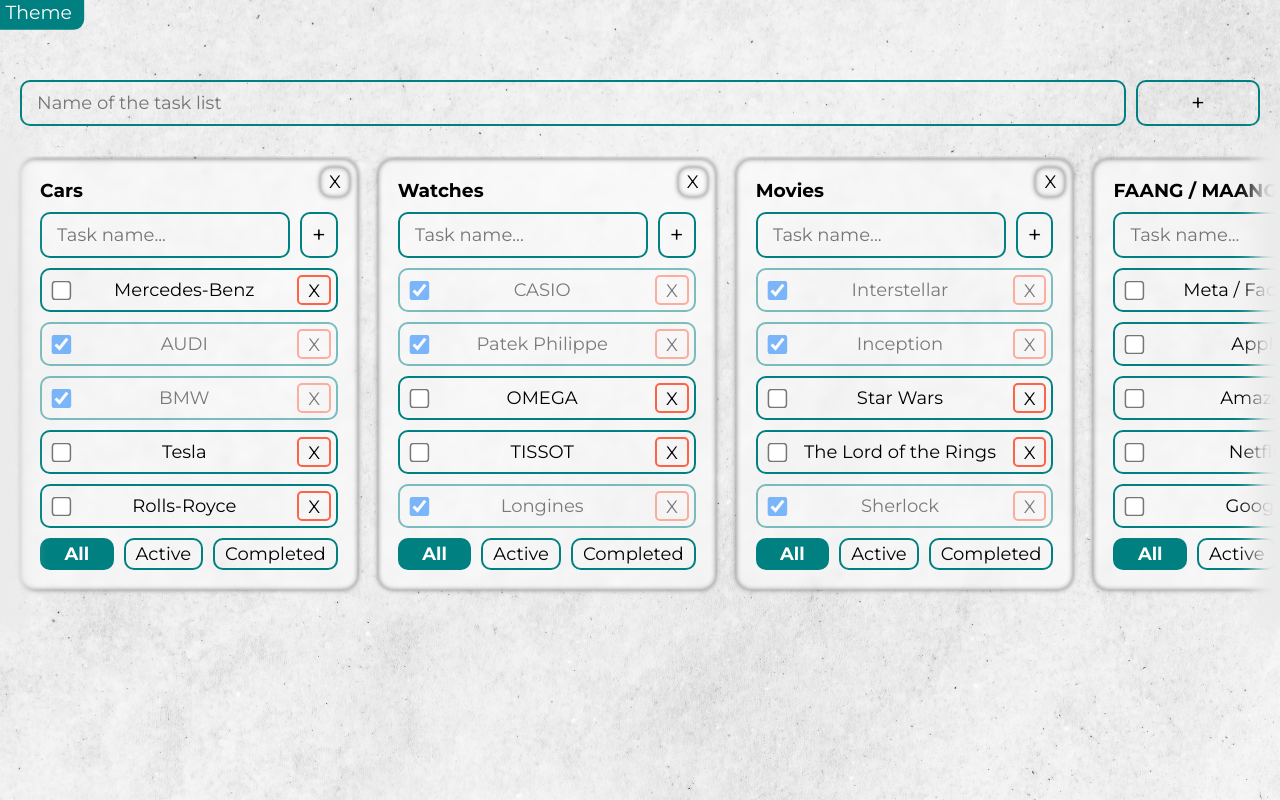
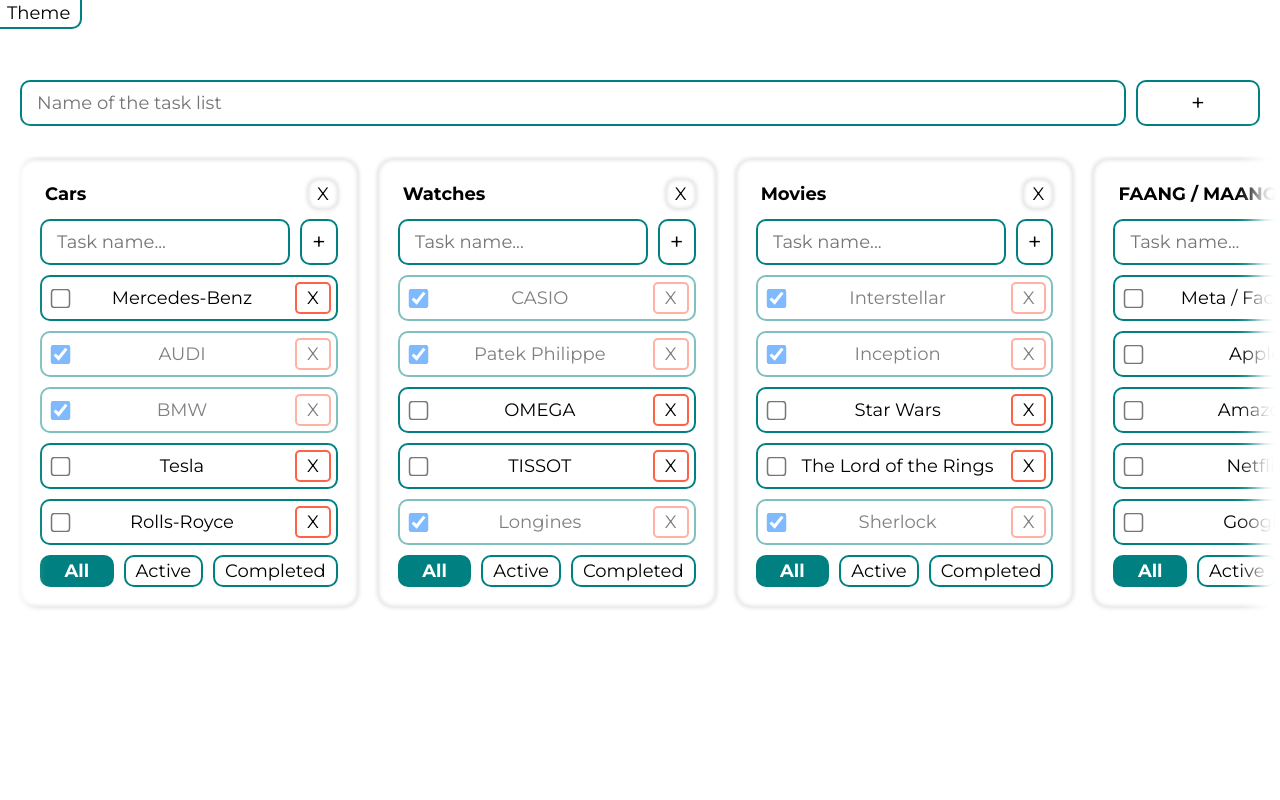
Before and after one commit to IlhomAliyev/todo-list-app, a React (Create React App) app: page / in a window 1280 px wide. Built offline with nearby package versions, Linux system fonts and the light colour scheme.

Commit message:
added "rename todolist" feature

```diff
--- a/src/App.tsx
+++ b/src/App.tsx
@@ -1,29 +1,37 @@
-import { useState } from 'react';
+import { useEffect, useState } from 'react';
 import { v1 } from 'uuid';
 import AddItemForm from './components/AddItemForm/AddItemForm';
-import ToDoList from './components/ToDoList/ToDoList';
+import ToDoList, { TaskType } from './components/ToDoList/ToDoList';
 import {
   ToDoListTypes,
   allToDoListDefault,
   tasksObjectDefault,
 } from './data/tasks';
-import darkBg from './img/dark.jpg';
-import lightBg from './img/light.jpg';
 import './styles/App.scss';
 
 export type FilterValuesType = 'all' | 'completed' | 'active';
 
+export type TasksStateType = {
+  [key: string]: Array<TaskType>;
+};
+
 const App = () => {
-  let [bgImg, setBgImage] = useState(lightBg);
+  const [darkMode, setDarkMode] = useState(false);
+
   const themeSwitch = () => {
-    const appDiv = document.querySelector('.App');
-    appDiv?.classList.toggle('_dark');
-
-    appDiv?.classList.contains('_dark') ? (bgImg = darkBg) : (bgImg = lightBg);
-    setBgImage(bgImg);
+    setDarkMode(!darkMode);
   };
 
-  //todo нужно оптимизировать (при вводе обновляется весь объект tasksObj)
+  useEffect(() => {
+    darkMode
+      ? (document.body.className = '_dark')
+      : (document.body.className = '');
+  }, [darkMode]);
+
+  const [allToDoLists, setAllToDoLists] = useState<Array<ToDoListTypes>>(allToDoListDefault);
+  const [tasksObj, setTasksObj] = useState<TasksStateType>(tasksObjectDefault);
+
+  //todo ye;yj jgnbvbpbhjdfnm (ghb ddjlt j,yjdkztncz dtcm j,]trn ефылыЩио)
   const changeTaskName = (toDoListID: string, id: string, value: string) => {
     let task = tasksObj[toDoListID].find((t) => t.id === id);
     if (task) {
@@ -32,9 +40,13 @@
     }
   };
 
-  const [allToDoLists, setAllToDoLists] =
-    useState<Array<ToDoListTypes>>(allToDoListDefault);
-  const [tasksObj, setTasksObj] = useState(tasksObjectDefault);
+  const changeToDoListName = (toDoListID: string, value: string) => {
+    let exactToDoList = allToDoLists.find((tdl) => tdl.id === toDoListID);
+    if (exactToDoList) {
+      exactToDoList.title = value;
+      setAllToDoLists([...allToDoLists]);
+    }
+  };
 
   const removeToDoList = (toDoListID: string) => {
     let filteredAllToDoLists = allToDoLists.filter(
@@ -48,7 +60,7 @@
 
   const addToDoList = (title: string) => {
     let newToDoList: ToDoListTypes = { id: v1(), title: title, filter: 'all' };
-    let updatedToDoLists = [newToDoList, ...allToDoLists];
+    let updatedToDoLists: ToDoListTypes[] = [newToDoList, ...allToDoLists];
 
     let newTasksObj = { [newToDoList.id]: [], ...tasksObj };
 
@@ -126,6 +138,7 @@
                   changeTaskStatus={changeStatus}
                   removeToDoList={removeToDoList}
                   changeTaskName={changeTaskName}
+                  changeToDoListName={changeToDoListName}
                 />
               );
             })}
@@ -138,7 +151,6 @@
       <button id="theme-button" onClick={themeSwitch}>
         Theme
       </button>
-      <img id="background" src={bgImg} alt="Background Image" />
     </div>
   );
 };
--- /dev/null
+++ b/src/components/EditableSpan/EditableSpan.scss
@@ -0,0 +1,13 @@
+.EditableSpan {
+  width: 100%;
+
+  span,
+  input {
+    display: block;
+    width: 100%;
+    height: 100%;
+    font-size: 18px;
+    padding: 5px 10px;
+    transition: 250ms;
+  }
+}
--- /dev/null
+++ b/src/components/EditableSpan/EditableSpan.tsx
@@ -0,0 +1,48 @@
+import { ChangeEvent, KeyboardEvent, useRef, useState } from 'react';
+import './EditableSpan.scss';
+
+type EditableSpanPropsType = {
+  title: string;
+  elemClassName: string;
+  onChangeHandler: (title: string) => void;
+};
+
+const EditableSpan = (props: EditableSpanPropsType) => {
+  const [editMode, setEditMode] = useState(false);
+
+  const toggleEditMode = () => {
+    setEditMode(!editMode);
+  };
+
+  const changeHandler = (event: ChangeEvent<HTMLInputElement>) => {
+    props.onChangeHandler(event.currentTarget.value);
+  };
+
+  const onEnterKeyUpHandler = (event: KeyboardEvent<HTMLInputElement>) => {
+    if (event.code === 'Enter') {
+      setEditMode(!editMode);
+    }
+  };
+
+  return (
+    <div className="EditableSpan">
+      {editMode ? (
+        <input
+          autoFocus
+          onKeyUp={onEnterKeyUpHandler}
+          onBlur={toggleEditMode}
+          onChange={changeHandler}
+          className={props.elemClassName}
+          value={props.title}
+          type="text"
+        />
+      ) : (
+        <span onClick={toggleEditMode} className={props.elemClassName}>
+          {props.title}
+        </span>
+      )}
+    </div>
+  );
+};
+
+export default EditableSpan;
--- a/src/components/ToDoList/ToDoList.scss
+++ b/src/components/ToDoList/ToDoList.scss
@@ -4,28 +4,37 @@
   padding: 20px;
   background-color: var(--back-blur-color);
   backdrop-filter: blur(3px);
-  box-shadow: 0 0 5px gray, inset 0 0 5px gray;
+  box-shadow: 0 0 5px lightgray, inset 0 0 5px lightgray;
 
   #remove-to-do {
     position: absolute;
-    top: 8px;
-    right: 8px;
+    top: 20px;
+    right: 20px;
 
     border-radius: 10px;
-    padding: 5px;
+    padding: 3px;
     height: 30px;
     width: 30px;
-    margin-left: 10px;
     border: 0;
-    box-shadow: 0 0 5px gray, inset 0 0 5px gray;
+    box-shadow: 0 0 5px lightgray, inset 0 0 5px lightgray;
 
     &:hover {
       background-color: tomato;
     }
   }
 
-  h3 {
+  .todoListName {
+    font-weight: bold;
+    font-size: 18px;
     margin-bottom: 10px;
+    padding: 4px 5px;
+    border: none;
+    border-radius: 5px;
+    width: fit-content;
+
+    &:is(:hover, :focus) {
+      box-shadow: 0 0 5px lightgray, inset 0 0 5px lightgray;
+    }
   }
 
   .AddItemForm {
@@ -41,12 +50,15 @@
       border: 2px solid var(--primary-color);
       border-radius: 10px;
       padding: 5px;
-      // transition: 300ms;
 
       display: flex;
       justify-content: space-between;
-      gap: 5px;
-      width: 100%;
+      align-items: center;
+      gap: 7px;
+
+      &._isDone {
+        opacity: 0.5;
+      }
 
       &:hover {
         background-color: var(--primary-color);
@@ -57,31 +69,22 @@
         margin-bottom: 10px;
       }
 
-      &._isDone {
-        opacity: 0.5;
-      }
-
       input[type='checkbox'] {
         flex: 0 1 8%;
         margin-left: 5px;
         cursor: pointer;
-        border: 5px solid red;
         align-self: center;
         padding: 0;
         transform: scale(1.5);
       }
 
-      input.taskTitle {
+      .taskTitle {
         flex: 1 0 auto;
-
-        padding: 5px 15px;
         text-align: center;
         border-radius: 5px;
-        padding: 0;
         border: none;
-        transition: 300ms;
 
-        &:hover {
+        &:is(:hover, :focus) {
           box-shadow: 0 0 5px lightgray, inset 0 0 5px lightgray;
         }
       }
@@ -89,11 +92,8 @@
       #delete-btn {
         flex: 0 1 13%;
 
+        border: 2px solid tomato;
         border-radius: 5px;
-        padding: 5px;
-        height: 30px;
-        width: 30px;
-        border: 2px solid tomato;
 
         &:hover {
           background-color: tomato;
--- a/src/components/ToDoList/ToDoList.tsx
+++ b/src/components/ToDoList/ToDoList.tsx
@@ -2,6 +2,7 @@
 import { CSSTransition, TransitionGroup } from 'react-transition-group';
 import { FilterValuesType } from '../../App';
 import AddItemForm from '../AddItemForm/AddItemForm';
+import EditableSpan from '../EditableSpan/EditableSpan';
 import './ToDoList.scss';
 
 export type TaskType = {
@@ -22,6 +23,7 @@
   changeTaskStatus: (id: string, isDone: boolean, toDoListID: string) => void;
   removeToDoList: (id: string) => void;
   changeTaskName: (toDoListID: string, id: string, value: string) => void;
+  changeToDoListName: (toDoListID: string, value: string) => void;
 };
 
 const ToDoList = (props: PropsType) => {
@@ -34,13 +36,20 @@
   const addTask = (title: string) => {
     props.addItem(title, props.id);
   };
+  const changeToDoListNameHandler = (value: string) => {
+    props.changeToDoListName(props.id, value);
+  };
 
   return (
     <div className="ToDoList">
       <button onClick={removeToDoList} id="remove-to-do">
         X
       </button>
-      <h3>{props.title}</h3>
+      <EditableSpan
+        elemClassName="todoListName"
+        title={props.title}
+        onChangeHandler={changeToDoListNameHandler}
+      />
       <AddItemForm inputPlaceholder="Task name..." addItem={addTask} />
       <ul className="ToDoList__list">
         <TransitionGroup>
@@ -60,10 +69,8 @@
                 );
               };
 
-              const taskTitleChange = (
-                event: ChangeEvent<HTMLInputElement>
-              ) => {
-                props.changeTaskName(props.id, t.id, event.currentTarget.value);
+              const taskTitleChange = (newTitle: string) => {
+                props.changeTaskName(props.id, t.id, newTitle);
               };
 
               const liClassName: string[] = ['taskItem'];
@@ -82,11 +89,10 @@
                       checked={t.isDone}
                       onChange={isDoneChangeHandler}
                     />
-                    <input
-                      className="taskTitle"
-                      type="text"
-                      value={t.title}
-                      onChange={taskTitleChange}
+                    <EditableSpan
+                      elemClassName="taskTitle"
+                      title={t.title}
+                      onChangeHandler={taskTitleChange}
                     />
                     <button id="delete-btn" onClick={removeTaskHandler}>
                       X
--- a/src/styles/App.scss
+++ b/src/styles/App.scss
@@ -8,8 +8,9 @@
 }
 
 body {
-  background-color: white;
+  background-color: var(--back-color);
   font-family: 'Montserrat';
+  font-size: 16px;
 }
 
 input,
@@ -21,7 +22,7 @@
   background-color: transparent;
   color: inherit;
   outline: 0;
-  transition: 300ms;
+  transition: 250ms;
 }
 
 input:focus,
@@ -53,7 +54,6 @@
 
 .App {
   position: relative;
-  // padding: 80px 20px 0;
   padding-top: 80px;
   color: var(--text-color);
   height: 100vh;
@@ -78,7 +78,6 @@
 
 .container {
   position: relative;
-  // overflow: hidden;
 }
 
 .shadow-elements {
--- a/src/styles/params.scss
+++ b/src/styles/params.scss
@@ -6,19 +6,28 @@
 :root {
   --primary-color: teal;
   --text-color: black;
-  --back-color: #1e1e1e;
+  --back-color: white;
   --back-blur-color: rgba(255, 255, 255, 0.5);
-  --shadow-color: #EBEBEB;
+  --shadow-color: white;
 }
 
-.App._dark {
+body._dark {
   --primary-color: royalblue;
   --text-color: white;
-  --back-color: white;
+  --back-color: #181818;
   --back-blur-color: rgba(0, 0, 0, 0.5);
-  --shadow-color: #0D0D0D;
-  // --shadow-color: #282828;
+  --shadow-color: #181818;
 }
+
+// @media (prefers-color-scheme: dark) {
+//   :root {
+//     --primary-color: royalblue;
+//     --text-color: white;
+//     --back-color: #181818;
+//     --back-blur-color: rgba(0, 0, 0, 0.5);
+//     --shadow-color: #181818;
+//   }
+// }
 
 //? W3C standard (сейчас только для Firefox)
 * {
```
